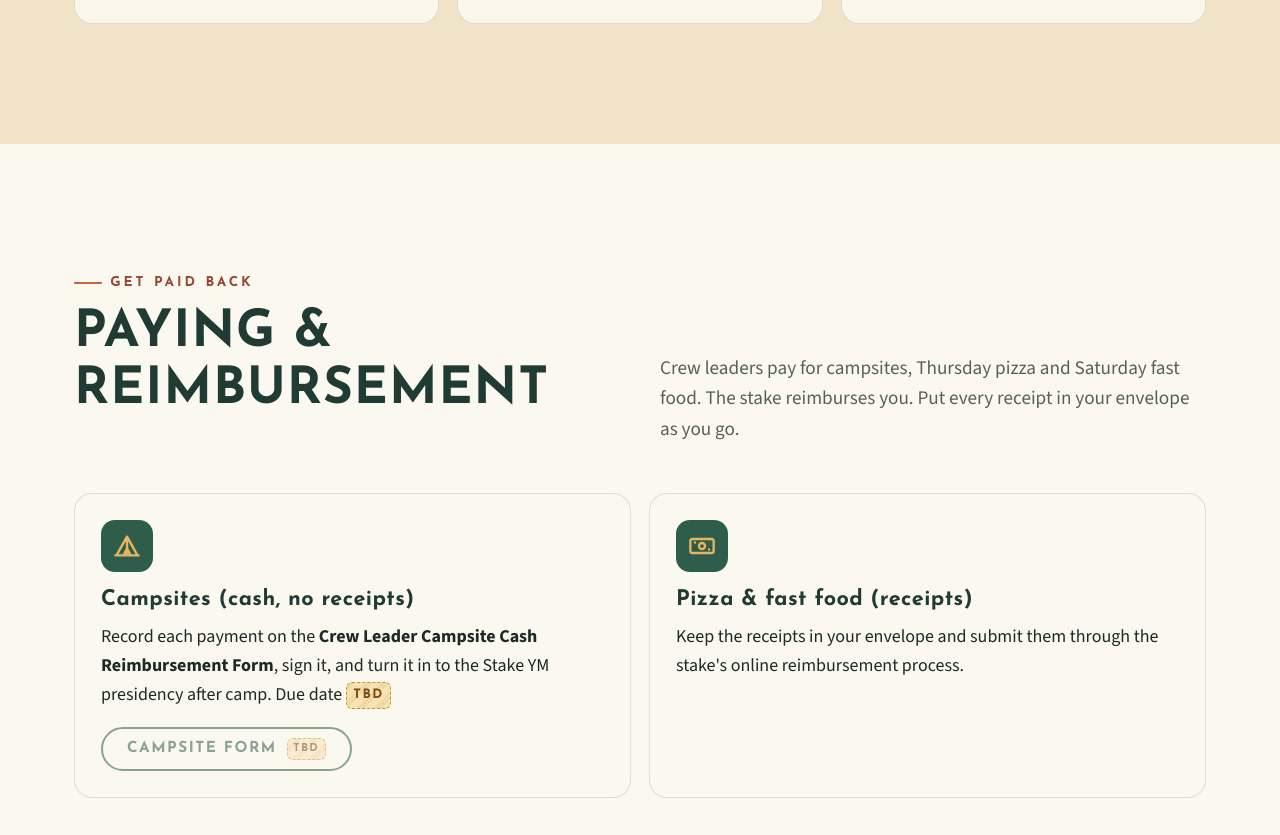
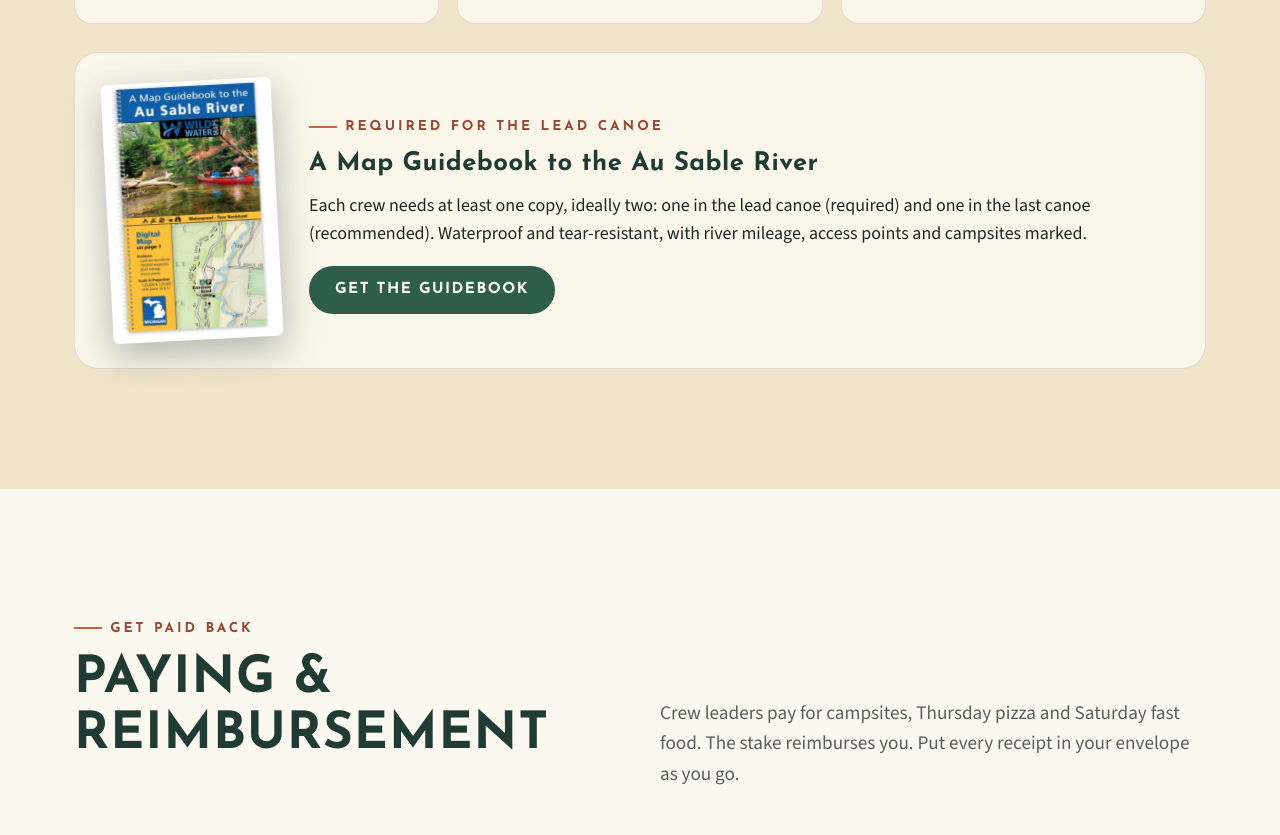
Before and after one commit to Westland-Stake-YM/Camp-2027, a plain HTML site: page leaders.html in a window 1280 px wide. Shown: the part 7498-8333 px from the top of the page. Drawn offline with nearby package versions, Linux system fonts and the light colour scheme.

Commit message:
Add Au Sable map guidebook cover to main site and Leader Hub
Co-Authored-By: Claude Opus 5.5 <noreply@anthropic.com>
Claude-Session: https://claude.ai/code/session_013fGJhewLuro4kWomFc8KcX

```diff
--- a/assets/css/site.css
+++ b/assets/css/site.css
@@ -374,3 +374,12 @@ table.menu tbody th{font-family:var(--display);color:var(--rust-ink);letter-spac
 .purpose:nth-child(2) .pnum{color:var(--teal-ink)}
 .purpose:nth-child(3) .pnum{color:#B07A1E}
 .note-src{margin-top:22px;font-size:.92rem;color:var(--muted);max-width:90ch}
+
+.guide{display:grid;grid-template-columns:110px 1fr;gap:18px;align-items:start}
+.guide p{font-size:.95rem}
+.guide-cover{display:block;transform:rotate(-3deg);transition:transform .3s;filter:drop-shadow(0 12px 18px rgba(31,59,51,.35))}
+.guide-cover:hover{transform:rotate(0) scale(1.04)}
+.guide-cover img{width:100%;height:auto;border-radius:6px}
+.guide-band{display:grid;grid-template-columns:170px 1fr;gap:32px;align-items:center;margin-top:28px;padding:28px 32px;border-radius:24px;background:#FBF6EA;border:1px solid var(--line)}
+.guide-band h3{font-size:1.6rem}
+@media (max-width:640px){.guide-band{grid-template-columns:1fr;padding:24px}.guide-band .guide-cover{width:150px}}
--- a/leaders.html
+++ b/leaders.html
@@ -296,6 +296,15 @@
       <div class="card reveal d1"><div class="ico"><svg aria-hidden="true"><use href="#i-plus"/></svg></div><h3>Medical</h3><p>Know every young man's medications. Crew first aid kit with extra athletic tape. Hospital in Grayling. If a young man must go home and there aren't enough leaders to drive, parents are asked to pick him up (~3 hrs).</p></div>
       <div class="card reveal d2"><div class="ico"><svg aria-hidden="true"><use href="#i-signal"/></svg></div><h3>Communication</h3><p>Cell service at most campgrounds; a short drive usually finds it. At least one satellite communicator. Who carries it: <span class="tbd">TBD</span></p></div>
     </div>
+    <div class="guide-band reveal">
+      <a data-link="mapGuidebook" class="guide-cover"><img src="assets/img/guidebook-cover.jpg" alt="Cover of A Map Guidebook to the Au Sable River by Wild Water Maps" loading="lazy" width="250" height="400"></a>
+      <div>
+        <div class="eyebrow">Required for the lead canoe</div>
+        <h3>A Map Guidebook to the Au Sable River</h3>
+        <p>Each crew needs at least one copy, ideally two: one in the lead canoe (required) and one in the last canoe (recommended). Waterproof and tear-resistant, with river mileage, access points and campsites marked.</p>
+        <a data-link="mapGuidebook" class="btn btn-pine" style="min-height:48px"><span class="lbl">Get the guidebook</span></a>
+      </div>
+    </div>
   </div>
 </section>
 
```
Also changed, not shown: index.html (+7 -2 lines), assets/img/guidebook-cover.jpg (added).
